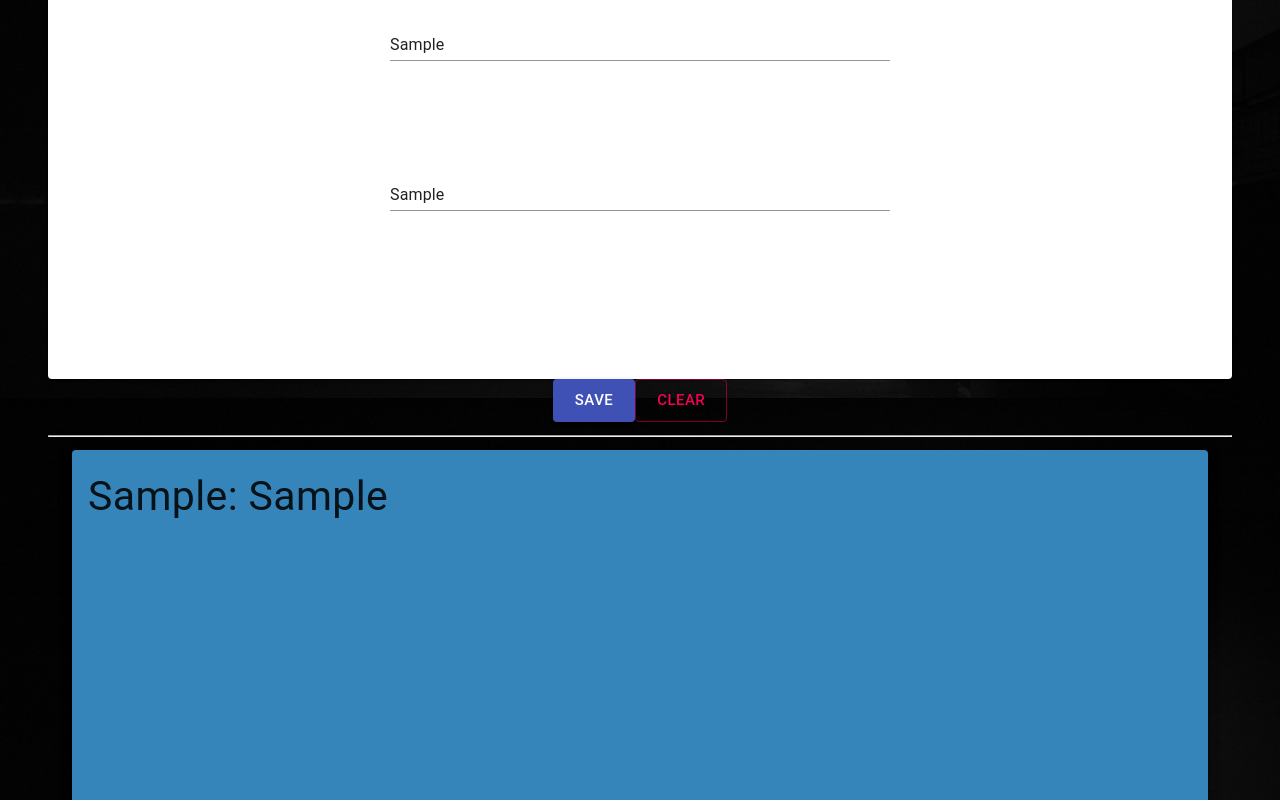
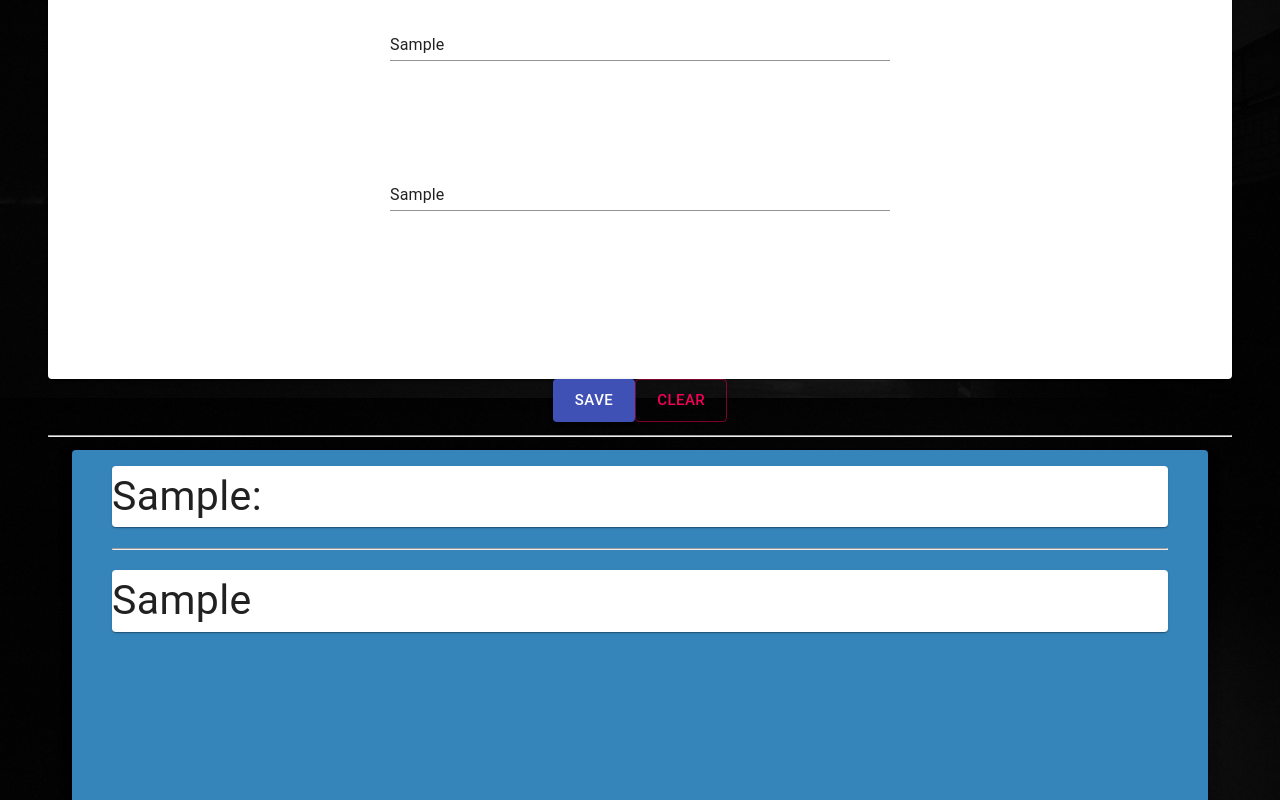
Before and after one commit to Magicianred/MyReactTODOApp, a React (Create React App) app in the folder mytodoapp/: page / in a window 1280 px wide. Both pictures are taken after typing "Sample", "Sample" into the empty fields and a click on the button "SAVE". Shown: the part 402-1202 px from the top of the page. Built offline with nearby package versions, Linux system fonts and the light colour scheme.

Commit message:
Update App.js

```diff
--- a/mytodoapp/src/App.js
+++ b/mytodoapp/src/App.js
@@ -11,7 +11,14 @@ function App() {
 
 	const saveItem = () => {
 		setColor(MyColors);
-		setTodoList((e) => [...e, subject + ': ' + description]);
+		setTodoList((e) => [
+			...e,
+			<Container>
+				<Card>{subject + ': '} </Card>
+				<hr />
+				<Card> {description}</Card>
+			</Container>
+		]);
 	};
 
 	const clearInput = () => {
@@ -106,7 +113,7 @@ function App() {
 					</Container>
 					<hr style={{ width: '50%' }} />
 					<Button size="large" variant="outlined" color="secondary" onClick={(e) => deletetodoList(e)}>
-						Clear <br></br> todoList
+						Clear <br></br>
 					</Button>
 					<br />
 				</Container>
```
